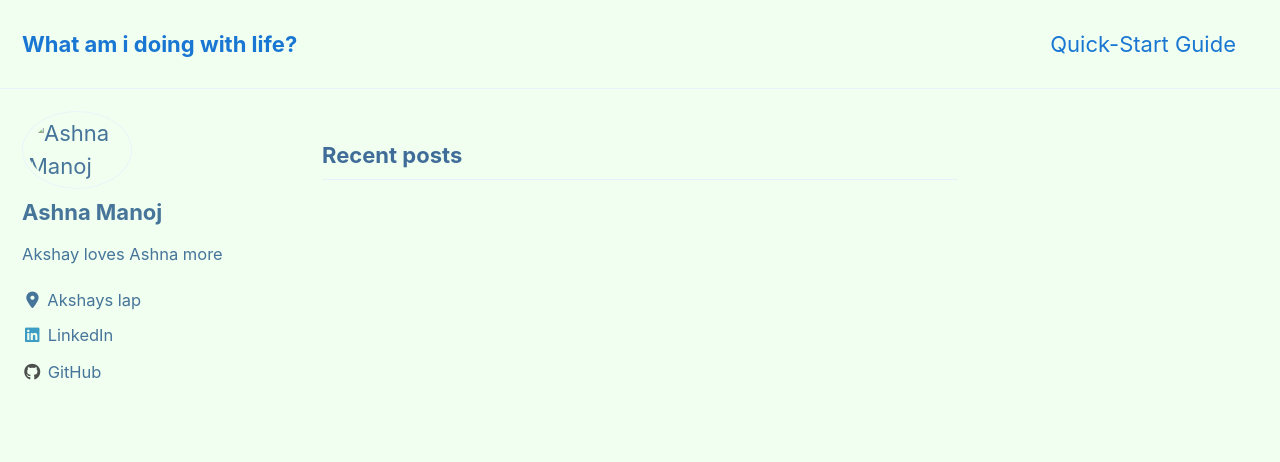
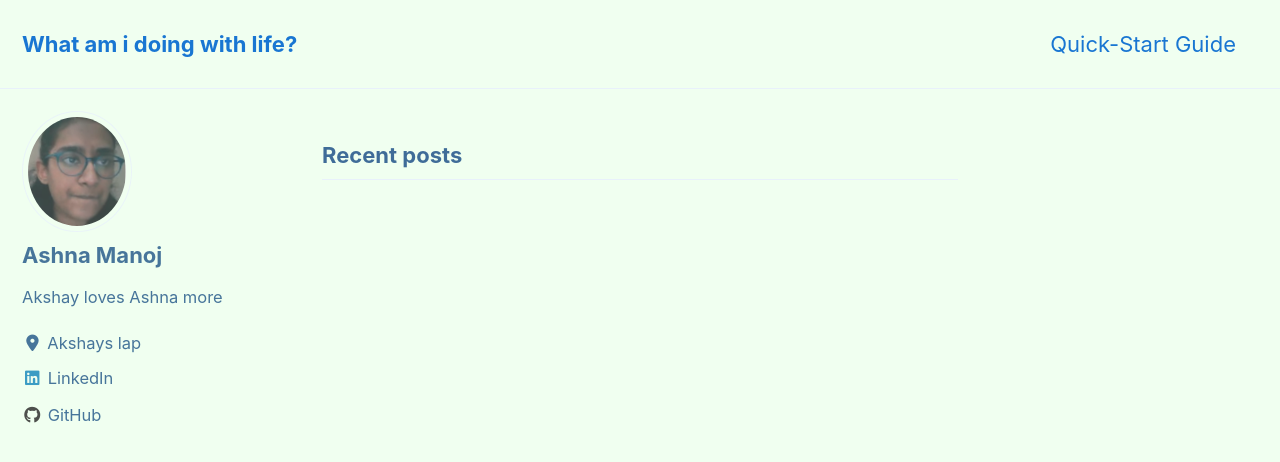
Before and after one commit to Ashna-Manoj/Ashna-Manoj.github.io, a Jekyll site: the page built from index.html, in a window 1280 px wide and 900 px high. Shown: the top 462 px of the window. Built offline with Jekyll 4.4.1, drawn with Linux system fonts in a browser that asks for light colours; cached includes are drawn as plain includes; nearby versions of some CDN libraries; the list of posts is cut into pages by our own code.

Commit message:
Made changes to the yml file

```diff
--- a/_config.yml
+++ b/_config.yml
@@ -85,7 +85,7 @@
 # Site Author
 author:
   name             : "Ashna Manoj"
-  avatar           : "/docs/assets/images/bio-photo.jpg" # path of avatar image, e.g. "/assets/images/bio-photo.jpg"
+  avatar           : "/images/ashna_hotpics.jpg" # path of avatar image, e.g. "/assets/images/bio-photo.jpg"
   bio              : "Akshay loves Ashna more"
   location         : "Akshays lap"
   email            :
```
Also changed, not shown: images/ashna_hotpics.jpg (added), images/ashna_pic.PNG (renamed from docs/assets/images/ashna_pic.PNG).
